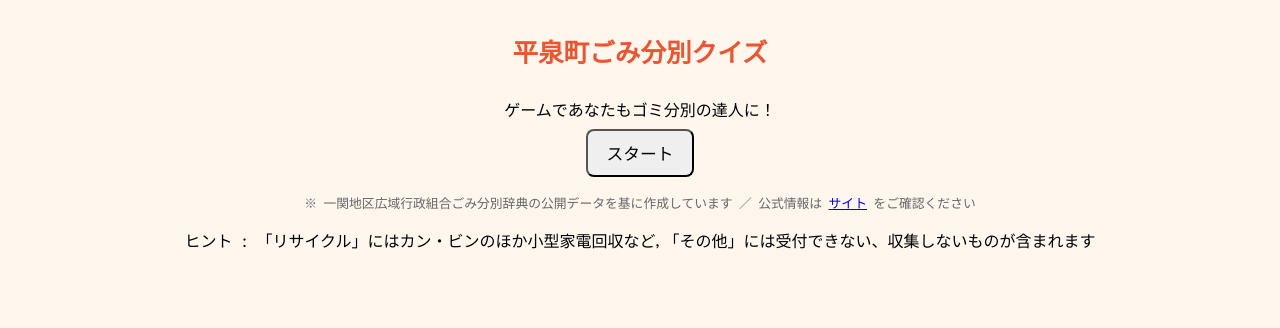
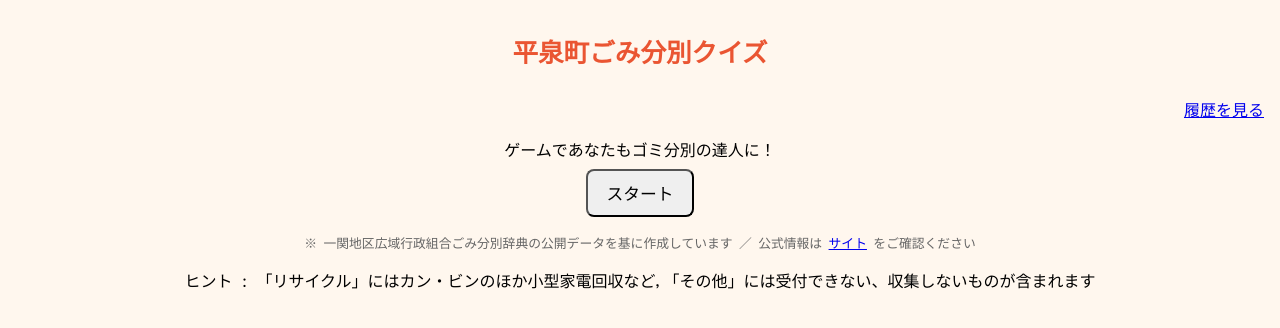
Before and after one commit to evergreen90/garbage-game, a Flask app: page / in a window 1280 px wide. Shown: the top 328 px of the page. Run offline with Flask 3, Linux system fonts and the light colour scheme.

Commit message:
インデックス修正

```diff
--- a/templates/history.html
+++ b/templates/history.html
@@ -81,3 +81,5 @@
 </body>
 
 </html>
+
+/* 履歴機能 */
--- a/templates/index.html
+++ b/templates/index.html
@@ -12,6 +12,8 @@
 <body>
     <br>
     <div id="title">平泉町ごみ分別クイズ</div>
+    <br>
+    <p style="text-align:right;margin:0 8px;"><a href="/history">履歴を見る</a></p>
     <br>
     <div id="intro">ゲームであなたもゴミ分別の達人に！</div>
     <button class="start" onclick="startGame()">スタート</button>
```
